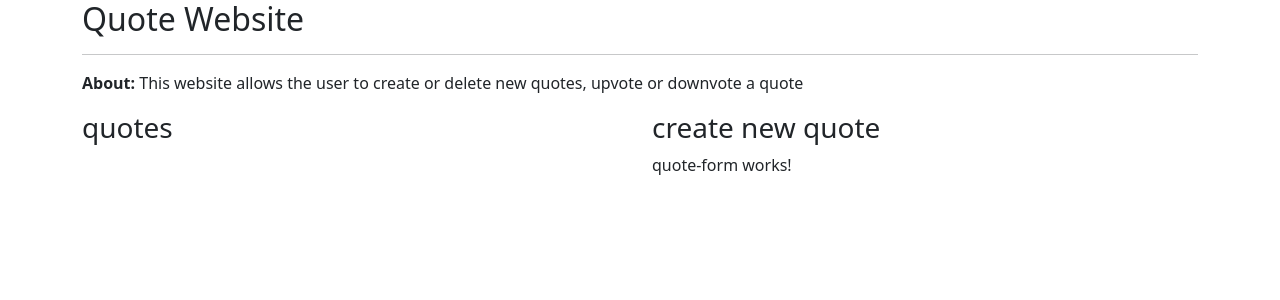
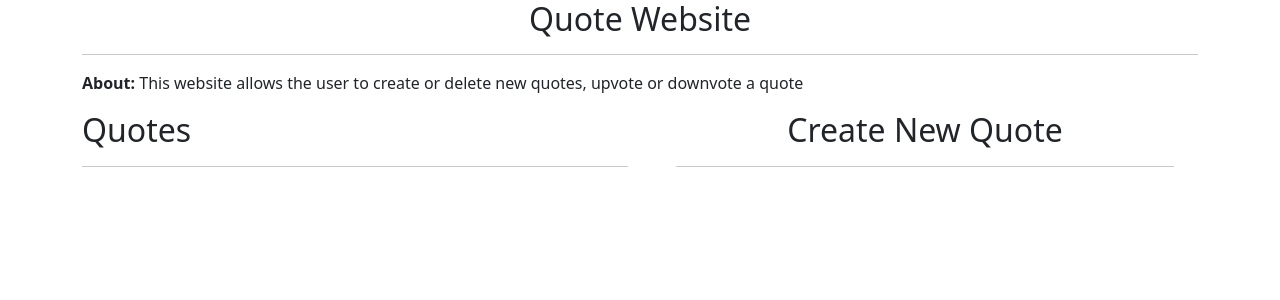
Before and after one commit to johnstat101/my-vote-website, an Angular app: page / in a window 1280 px wide. Shown: the top 300 px of the page. Built offline with nearby package versions, Linux system fonts and the light colour scheme.

Commit message:
add headings to the quote-form

```diff
--- a/src/app/quote-form/quote-form.component.html
+++ b/src/app/quote-form/quote-form.component.html
@@ -1 +1,5 @@
-<p>quote-form works!</p>
+<div class="container-fluid">
+    <h2 class="text-center">Create New Quote</h2>
+    <hr>
+
+</div>
--- a/src/app/quote/quote.component.html
+++ b/src/app/quote/quote.component.html
@@ -1,14 +1,15 @@
 <div class="container">
-    <h2>Quote Website</h2>
+    <h2 class="text-center">Quote Website</h2>
     <hr>
     <p><b>About: </b>This website allows the user to create or delete new quotes, upvote or downvote a quote</p>
     <div class="row">
         <div class="col-md-6">
-            <h3>quotes</h3>
+            <h2>Quotes</h2>
+            <hr>
+
             <p></p>
         </div>
         <div class="col-md-6">
-            <h3>create new quote</h3>
             <app-quote-form></app-quote-form>
         </div>
     </div>
```
